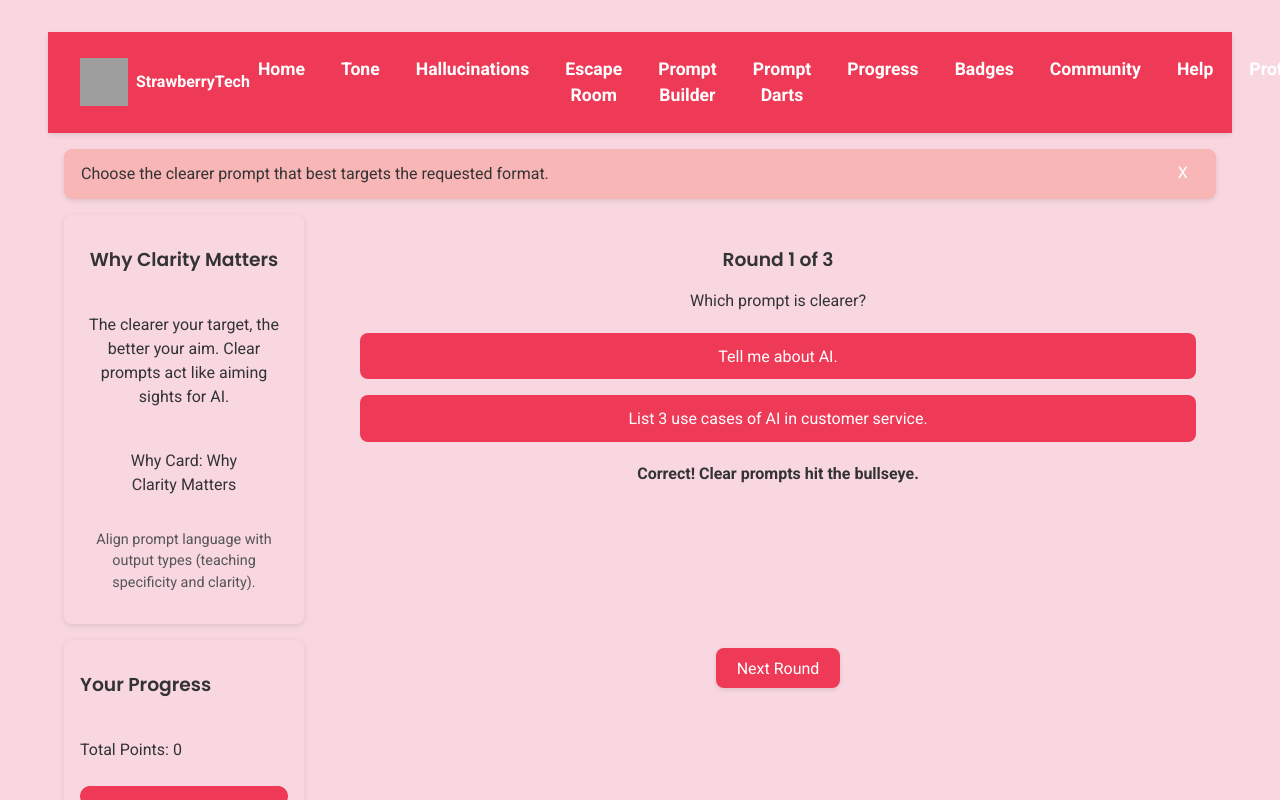
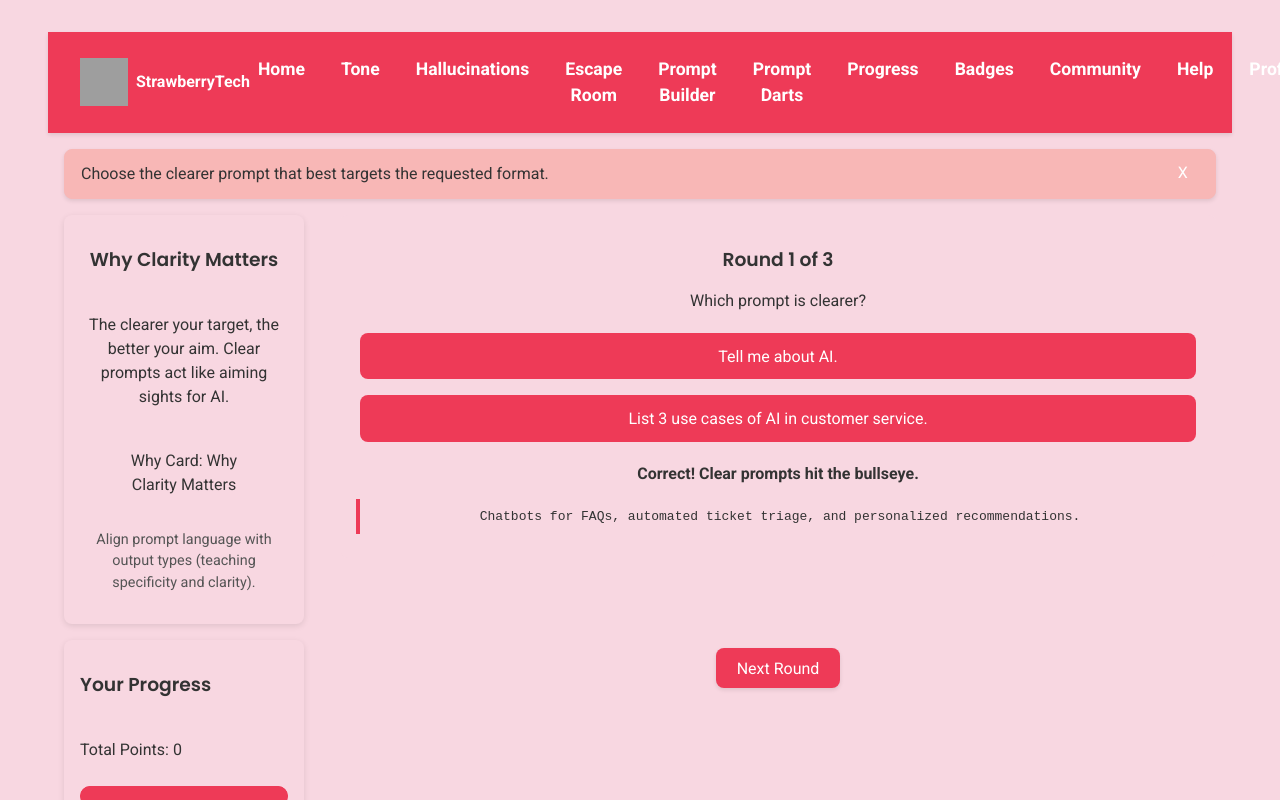
Before and after one commit to unnamedmistress/StrawberryTech, a React (Vite) app in the folder learning-games/: page /games/darts in a window 1280 px wide. Both pictures are taken after a click on the button "List 3 use cases of AI in customer service.". Shown: the top 800 px of the page. Built offline with nearby package versions, Linux system fonts and the light colour scheme; no server answers; grey boxes are pictures that could not be loaded.

Commit message:
Add canned responses to Prompt Darts

```diff
--- a/learning-games/src/pages/PromptDartsGame.css
+++ b/learning-games/src/pages/PromptDartsGame.css
@@ -58,6 +58,15 @@
   margin-bottom: 0.5rem;
 }
 
+.canned-response {
+  background: var(--color-background);
+  color: var(--color-text-dark);
+  padding: 0.5rem;
+  border-left: 4px solid var(--color-brand);
+  margin-bottom: 0.5rem;
+  white-space: pre-wrap;
+}
+
 .final-score {
   font-size: 1.2rem;
   font-weight: bold;
--- a/learning-games/src/pages/PromptDartsGame.tsx
+++ b/learning-games/src/pages/PromptDartsGame.tsx
@@ -8,17 +8,27 @@ import './PromptDartsGame.css'
 export interface DartRound {
   bad: string
   good: string
+  response: string
 }
 
 export const ROUNDS: DartRound[] = [
-  { bad: 'Tell me about AI.', good: 'List 3 use cases of AI in customer service.' },
+  {
+    bad: 'Tell me about AI.',
+    good: 'List 3 use cases of AI in customer service.',
+    response:
+      'Chatbots for FAQs, automated ticket triage, and personalized recommendations.',
+  },
   {
     bad: 'Write an email.',
     good: 'Draft a 3-sentence email to a hiring manager explaining your interest.',
+    response:
+      'Dear Hiring Manager, I am excited about the role and believe my skills fit well. I look forward to contributing to the team. Thank you for your consideration.',
   },
   {
     bad: 'Explain climate change.',
     good: 'Summarize 2 key causes of climate change in one paragraph.',
+    response:
+      'Burning fossil fuels releases greenhouse gases, while deforestation reduces carbon absorption—both drive rising temperatures.',
   },
 ]
 
@@ -82,9 +92,14 @@ export default function PromptDartsGame() {
             <button className="btn-primary" onClick={() => handleSelect('good')} disabled={choice !== null}>{current.good}</button>
           </div>
           {choice !== null && (
-            <p className="feedback">
-              {checkChoice(current, choice) ? 'Correct! Clear prompts hit the bullseye.' : 'Not quite. Aim for specific wording.'}
-            </p>
+            <>
+              <p className="feedback">
+                {checkChoice(current, choice)
+                  ? 'Correct! Clear prompts hit the bullseye.'
+                  : 'Not quite. Aim for specific wording.'}
+              </p>
+              <pre className="canned-response">{current.response}</pre>
+            </>
           )}
         </div>
         <ProgressSidebar />
```
Also changed, not shown: 1 other file (tests, documents, lock files or other folders).
